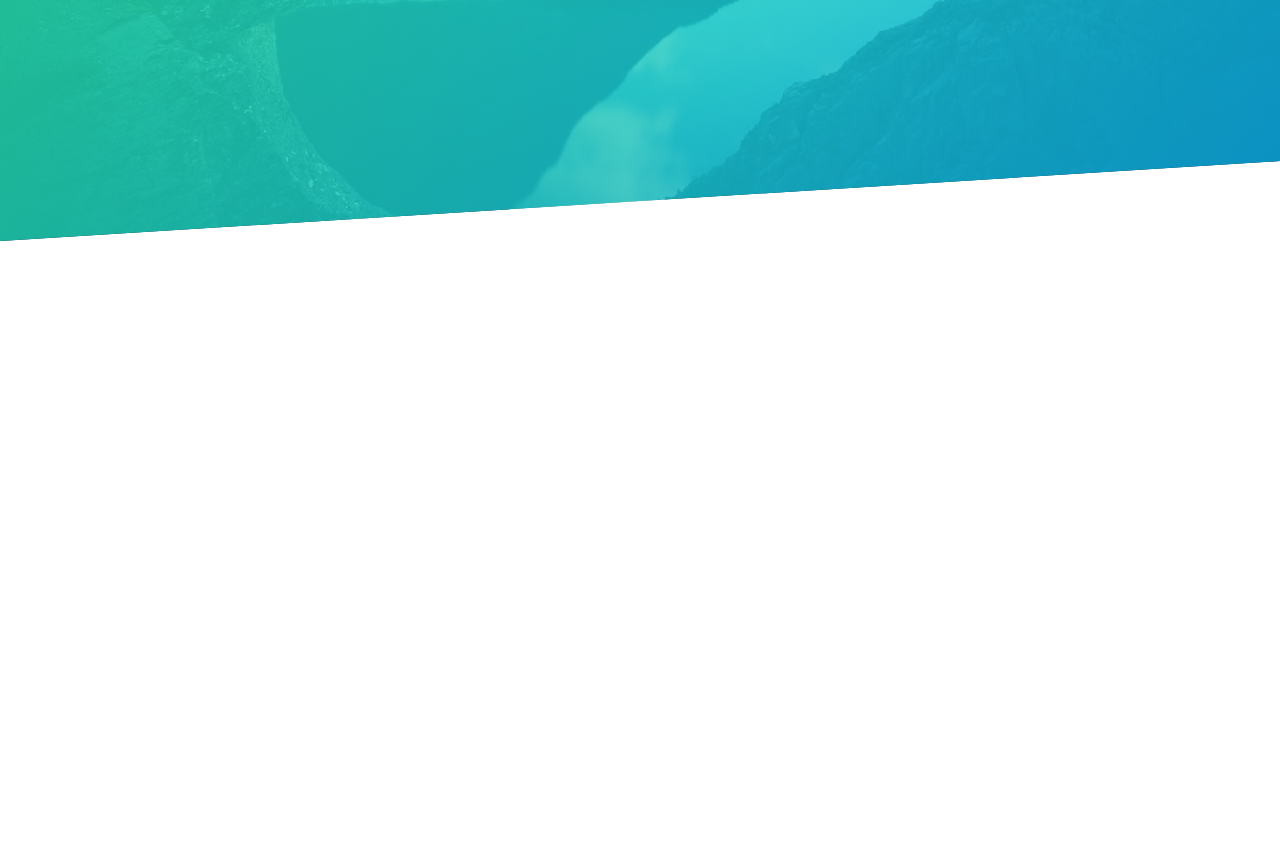
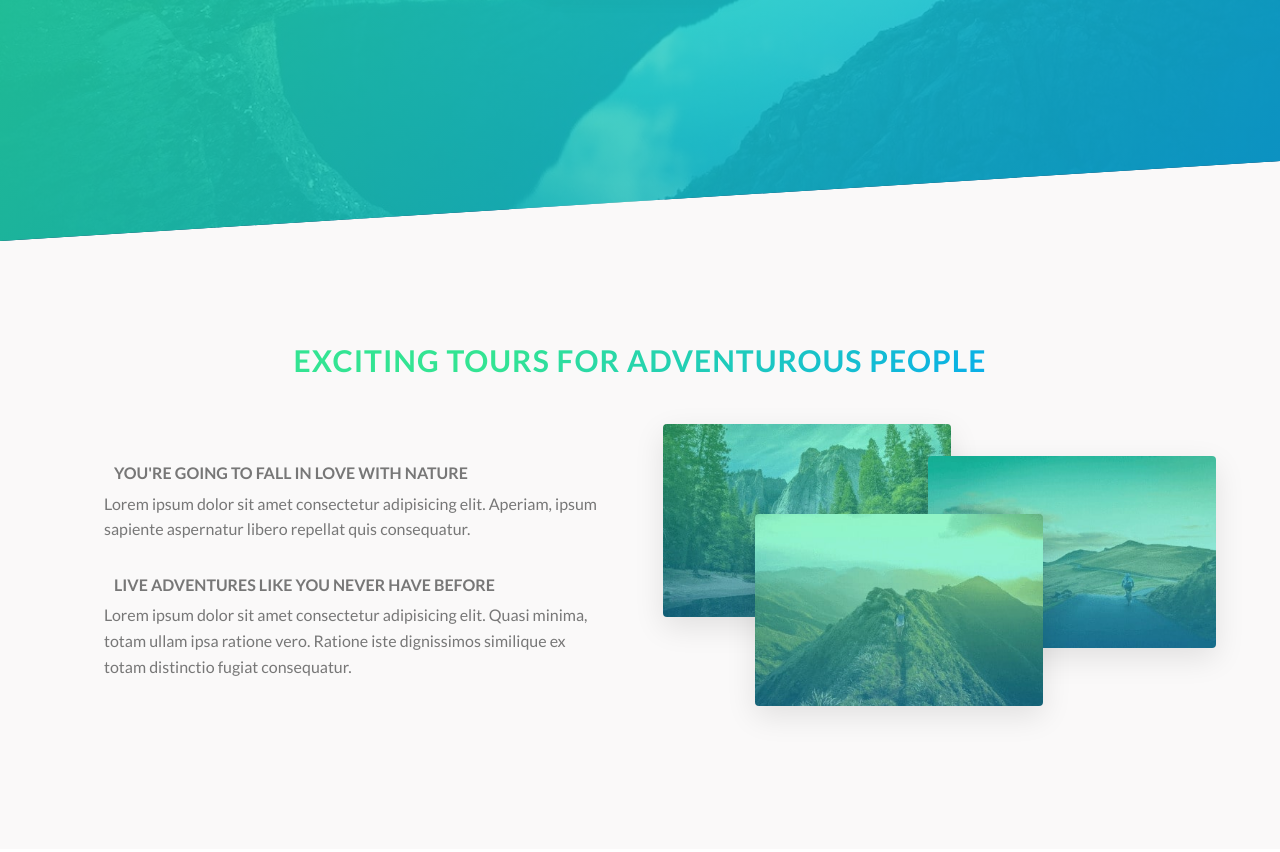
Before and after one commit to mouadmaa/morocco-natours-frontend, a Gatsby site: page / in a window 1280 px wide. Shown: the part 519-1371 px from the top of the page. Before the commit the page ends 800 px from the top, so only its background shows below. Built offline with nearby package versions, Linux system fonts and the light colour scheme; Gatsby itself is replaced by a stand-in of ours.

Commit message:
added home about component and use gatsby image plugin

```diff
--- a/package.json
+++ b/package.json
@@ -17,6 +17,7 @@
     "babel-plugin-styled-components": "^1.11.1",
     "gatsby": "^2.24.85",
     "gatsby-background-image": "^1.1.2",
+    "gatsby-image": "^2.4.21",
     "gatsby-plugin-sharp": "^2.6.43",
     "gatsby-plugin-styled-components": "^3.3.14",
     "gatsby-source-filesystem": "^2.3.36",
--- /dev/null
+++ b/src/components/Home/HomeAbout/HomeAbout.component.tsx
@@ -0,0 +1,71 @@
+import React, { FC } from 'react'
+import Image from 'gatsby-image'
+
+import {
+  AboutContainer, AboutTitleContainer, AboutContentContainer,
+  AboutTextContainer, AboutImagesContainer
+} from './HomeAbout.styles'
+import Heading from '../../UI/Heading/Heading.component'
+import { graphql, useStaticQuery } from 'gatsby'
+
+const HomeAbout: FC = () => {
+  const data = useStaticQuery(query)
+
+  return (
+    <AboutContainer>
+      <AboutTitleContainer>
+        <Heading type='Secondary'>
+          Exciting tours for adventurous people
+        </Heading>
+      </AboutTitleContainer>
+      <AboutContentContainer>
+        <AboutTextContainer>
+          <h3>You're going to fall in love with nature</h3>
+          <p>
+            Lorem ipsum dolor sit amet consectetur adipisicing elit.
+            Aperiam, ipsum sapiente aspernatur libero repellat quis consequatur.
+          </p>
+          <h3>Live adventures like you never have before</h3>
+          <p>
+            Lorem ipsum dolor sit amet consectetur adipisicing elit.
+            Quasi minima, totam ullam ipsa ratione vero. Ratione iste dignissimos
+            similique ex totam distinctio fugiat consequatur.
+          </p>
+        </AboutTextContainer>
+        <AboutImagesContainer>
+          <Image fluid={data.natour3.childImageSharp.fluid} />
+          <Image fluid={data.natour1.childImageSharp.fluid} />
+          <Image fluid={data.natour2.childImageSharp.fluid} />
+        </AboutImagesContainer>
+      </AboutContentContainer>
+    </AboutContainer>
+  )
+}
+
+export default HomeAbout
+
+const query = graphql`
+  {
+    natour1: file(relativePath: {eq: "natour-1.jpg"}) {
+      childImageSharp {
+        fluid {
+          ...GatsbyImageSharpFluid
+        }
+      }
+    }
+    natour2: file(relativePath: {eq: "natour-2.jpg"}) {
+      childImageSharp {
+        fluid {
+          ...GatsbyImageSharpFluid
+        }
+      }
+    }
+    natour3: file(relativePath: {eq: "natour-3.jpg"}) {
+      childImageSharp {
+        fluid {
+          ...GatsbyImageSharpFluid
+        }
+      }
+    }
+  }
+`
--- /dev/null
+++ b/src/components/Home/HomeAbout/HomeAbout.styles.tsx
@@ -0,0 +1,116 @@
+import styled from 'styled-components'
+
+export const AboutContainer = styled.section`
+  background-color: ${({ theme }) => theme.color.grayLight1};
+  padding: 15rem 5vw;
+  margin-top: -10vh;
+`
+
+export const AboutTitleContainer = styled.div`
+  text-align: center;
+
+  h2 {
+    font-size: 3rem;
+    margin: 3rem 4rem;
+
+    @media only screen and (max-width: 75em) {
+      margin-bottom: 0;
+    }
+  }
+`
+
+export const AboutContentContainer = styled.div`
+  display: grid;
+  grid-template-columns: repeat(2, minmax(40rem, 1fr));
+  place-items: center;
+
+  @media only screen and (max-width: 75em) {
+    grid-template-columns: 1fr;
+    grid-auto-rows: 1fr;
+  }
+`
+
+export const AboutTextContainer = styled.div`
+  padding: 2rem 4rem;
+
+  h3 {
+    margin: 3rem 1rem .5rem;
+    font-size: 1.6rem;
+    font-weight: 600;
+    color: ${({ theme }) => theme.color.grayDark2};
+    text-transform: uppercase;
+
+    @media only screen and (max-width: 37.25em) {
+      margin-top: 2rem;
+    }
+  }
+
+  p {
+    font-size: 1.6rem;
+    font-weight: 400;
+
+    @media only screen and (max-width: 37.25em) {
+      margin-bottom: 1rem;
+    }
+  }
+`
+
+export const AboutImagesContainer = styled.div`
+  width: 100%;
+  height: 100%;
+  position: relative;
+
+  > div {
+    width: 50%;
+    position: absolute !important;
+    box-shadow: ${({ theme }) => theme.shadowLight};
+    border-radius: 0.4rem;
+    outline-offset: 1.4rem;
+    transition: 0.4s;
+
+    :nth-child(1) {
+      left: 4%;
+      top: 5%;
+
+      @media screen and (max-width: 75em) {
+        left: 0;
+        top: 15%;
+      }
+    }
+
+    :nth-child(2) {
+      right: 0;
+      top: 16%;
+
+      @media screen and (max-width: 75em) {
+        right: 0;
+        top: 15%;
+      }
+    }
+
+    :nth-child(3) {
+      left: 20%;
+      top: 36%;
+
+      @media screen and (max-width: 75em) {
+        left: 30%;
+        top: 10%;
+      }
+    }
+
+    :hover {
+      outline: 1.2rem solid ${({ theme }) => theme.color.primary};
+      transform: scale(1.05) translateY(-0.5rem);
+      box-shadow: ${({ theme }) => theme.shadowDark};
+      z-index: 1;
+    }
+
+    @media screen and (max-width: 75em) {
+      width: 36%;
+    }
+  }
+
+  :hover img:not(:hover) {
+    transform: scale(0.95);
+  }
+`
--- a/src/components/Home/HomeHero/HomeHero.component.tsx
+++ b/src/components/Home/HomeHero/HomeHero.component.tsx
@@ -10,7 +10,7 @@ const HomeHero: FC = () => {
     {
       file(relativePath: {eq: "hero.jpg"}) {
         childImageSharp {
-          fluid(quality: 10, maxWidth: 1200) {
+          fluid {
             ...GatsbyImageSharpFluid_withWebp
           }
         }
--- a/src/components/Layout/Navigation/Navigation.styles.tsx
+++ b/src/components/Layout/Navigation/Navigation.styles.tsx
@@ -285,7 +285,7 @@ export const NavigationTitleContainer = styled(Link)`
     display: inline-block;
     color: ${({ theme }) => theme.color.grayLight2};
     text-transform: uppercase;
-    font-weight: 500;
+    font-weight: 400;
     font-size: 1.5rem;
     letter-spacing: 0.1rem;
     padding: 0 2rem;
--- a/src/components/UI/Heading/Heading.styles.tsx
+++ b/src/components/UI/Heading/Heading.styles.tsx
@@ -4,7 +4,6 @@ const headingStyles = css`
   color: ${({ theme }) => theme.color.grayLight1};
   text-transform: uppercase;
   backface-visibility: hidden;
-  font-weight: 300;
 
   span {
     padding: 1rem 1.5rem;
@@ -65,7 +64,7 @@ export const HeadingPrimary = styled.h1`
 
   div:last-child {
     font-size: 2rem;
-    font-weight: 700;
+    font-weight: 600;
     letter-spacing: 1.75rem;
     padding-right: 1.6rem;
     animation: ${moveInRight} 1s ease-out;
@@ -81,9 +80,10 @@ export const HeadingPrimary = styled.h1`
 export const HeadingSecondary = styled.h2`
   font-size: 2.25rem;
   text-transform: uppercase;
-  font-weight: 700;
+  font-weight: 600;
   background-color: ${({ theme }) => theme.color.tertiaryLight};
   background-image: linear-gradient(315deg, ${({ theme }) => theme.color.tertiaryLight} 0%, ${({ theme }) => theme.color.primaryLight} 70%);
+  -webkit-background-clip: text;
   background-clip: text;
   color: transparent;
   letter-spacing: 0.1rem;
@@ -92,7 +92,8 @@ export const HeadingSecondary = styled.h2`
 `
 
 export const HeadingTertiary = styled.h3`
-  font-size: 2.75rem;
+  font-size: 1.4rem;
+  font-weight: 400;
   text-align: right;
   position: absolute;
   bottom: 1rem;
--- a/src/pages/404.tsx
+++ b/src/pages/404.tsx
@@ -1,8 +1,9 @@
-import React from 'react'
+import React, { FC } from 'react'
+import { PageProps } from 'gatsby'
 
 import Layout from '../components/Layout/Layout.component'
 
-const NotFound = () => {
+const NotFound: FC<PageProps> = () => {
   return (
     <Layout>
       <h3>Not Found 404</h3>
--- a/src/pages/index.tsx
+++ b/src/pages/index.tsx
@@ -3,11 +3,13 @@ import { PageProps } from 'gatsby'
 
 import Layout from '../components/Layout/Layout.component'
 import HomeHero from '../components/Home/HomeHero/HomeHero.component'
+import HomeAbout from '../components/Home/HomeAbout/HomeAbout.component'
 
 const Home: FC<PageProps> = () => {
   return (
     <Layout>
       <HomeHero />
+      <HomeAbout />
     </Layout>
   )
 }
--- a/src/styles/globalStyles.ts
+++ b/src/styles/globalStyles.ts
@@ -51,6 +51,7 @@ const GlobalStyles = createGlobalStyle`
     font-weight: 400;
     line-height: 1.6;
     overflow-x: hidden;
+    min-height: 1000vh;
   }
 `
 
```
Also changed, not shown: static/images/natour-1.jpg (added), static/images/natour-2.jpg (added), static/images/natour-3.jpg (added), 1 other file.
